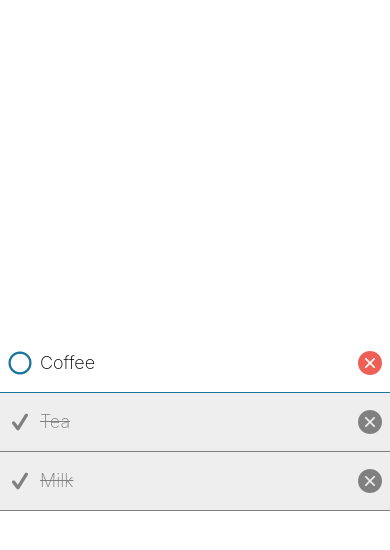
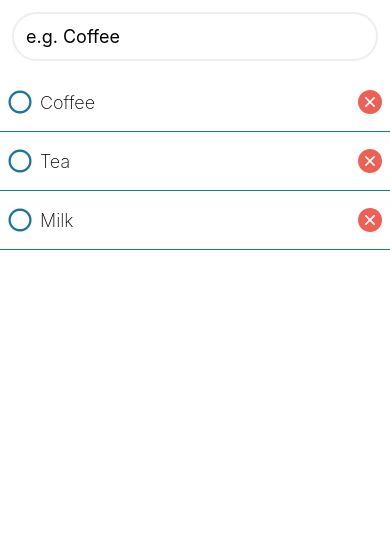
Before and after one commit to megaohms/taskly, a React Native app: screen / in a window 390 px wide. Shown: the top 550 px of the page. Built offline with nearby package versions, Linux system fonts and the light colour scheme.

Commit message:
Add text input that adds to list

```diff
--- a/app/index.tsx
+++ b/app/index.tsx
@@ -1,13 +1,47 @@
-import { StyleSheet, View } from "react-native";
+import { StyleSheet, TextInput, View } from "react-native";
 import { theme } from "../theme";
 import { ShoppingListItem } from "../components/ShoppingListItem";
+import { useState } from "react";
+
+type ShoppingListItemType = {
+  id: string;
+  name: string;
+};
+
+const initialList: ShoppingListItemType[] = [
+  { id: "1", name: "Coffee" },
+  { id: "2", name: "Tea" },
+  { id: "3", name: "Milk" },
+];
 
 export default function Index() {
+  const [shoppingList, setShoppingList] = useState(initialList);
+  const [value, setValue] = useState<string>("");
+
+  const handleSubmit = () => {
+    if (value) {
+      const newShoppingList = [
+        { id: new Date().toISOString(), name: value },
+        ...shoppingList,
+      ];
+      setShoppingList(newShoppingList);
+      setValue("");
+    }
+  };
+
   return (
     <View style={styles.container}>
-      <ShoppingListItem name={"Coffee"} />
-      <ShoppingListItem name={"Tea"} isCompleted />
-      <ShoppingListItem name={"Milk"} isCompleted />
+      <TextInput
+        value={value}
+        style={styles.textInput}
+        onChangeText={setValue}
+        placeholder="e.g. Coffee"
+        onSubmitEditing={handleSubmit}
+        returnKeyType="done"
+      />
+      {shoppingList.map((item) => (
+        <ShoppingListItem key={item.id} name={item.name} />
+      ))}
     </View>
   );
 }
@@ -16,6 +50,15 @@
   container: {
     flex: 1,
     backgroundColor: theme.colorWhite,
-    justifyContent: "center",
+    paddingTop: 12,
+  },
+  textInput: {
+    borderColor: theme.colorGreyLight,
+    borderWidth: 2,
+    padding: 12,
+    fontSize: 18,
+    borderRadius: 50,
+    marginHorizontal: 12,
+    marginBottom: 12,
   },
 });
```
